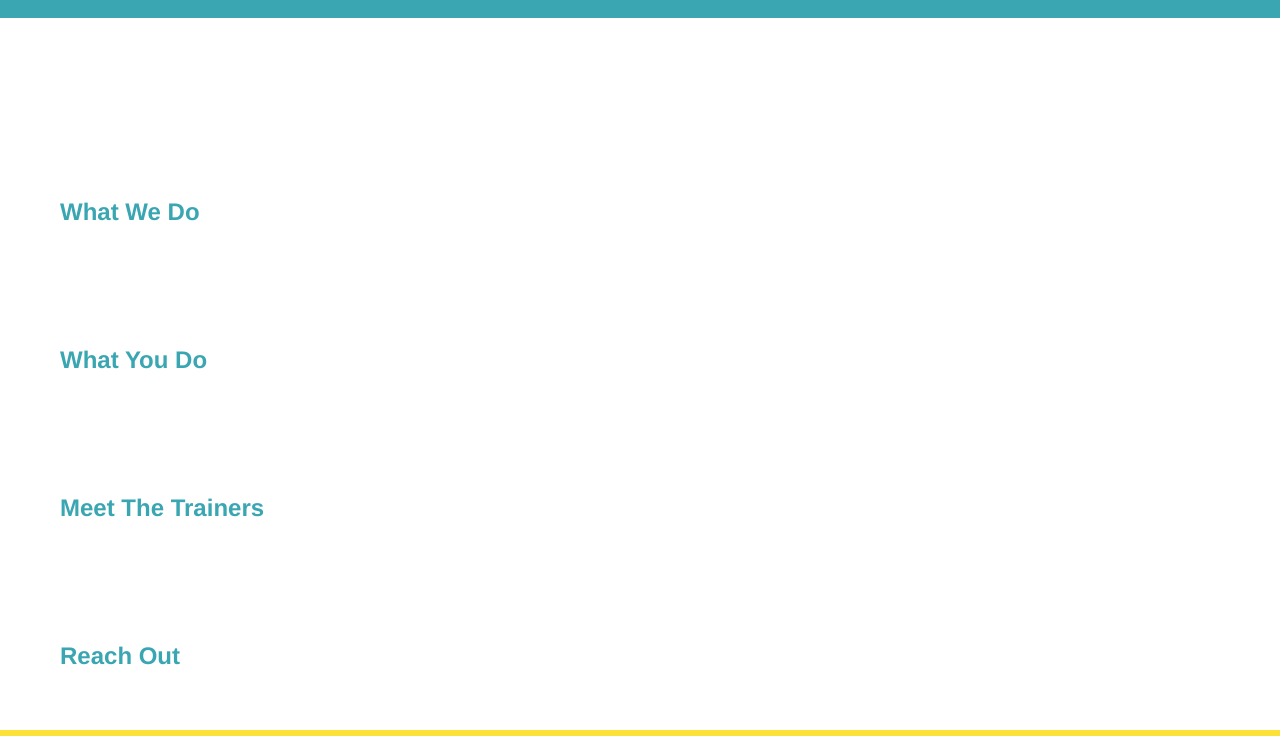
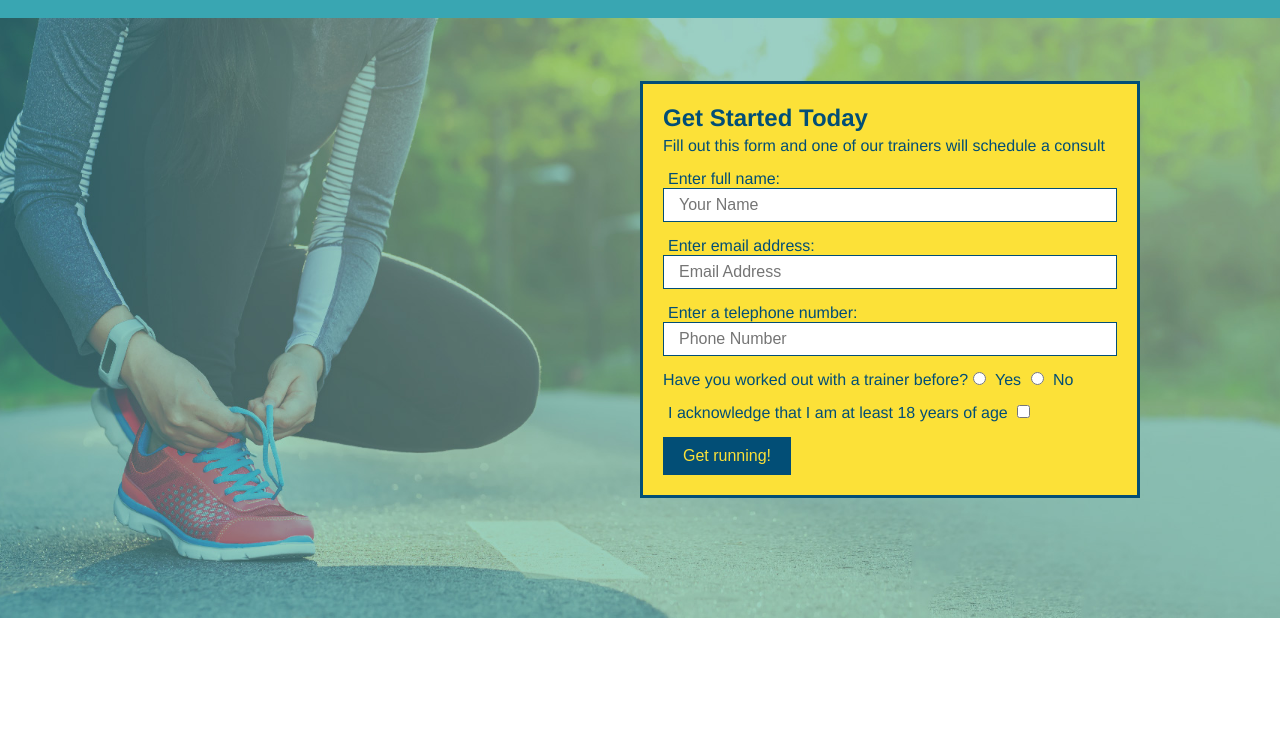
Before and after one commit to Maggie9685/run-buddy, a plain HTML site: page index.html in a window 1280 px wide. Shown: the part 64-800 px from the top of the page. Drawn offline with Linux system fonts and the light colour scheme.

Commit message:
CSS the form

```diff
--- a/index.html
+++ b/index.html
@@ -31,6 +31,35 @@
               </ul>
           </nav>
         </header>
+
+        <section class="hero">
+            <div class="hero-form">
+                <h3>Get Started Today</h3>
+                <p>Fill out this form and one of our trainers will schedule a consult</p>
+                <form>
+                    <label for="name">Enter full name:</label>
+                    <input type="text" placeholder="Your Name" name="name" id="name" class="form-input" />
+
+                    <label for="email">Enter email address:</label>
+                    <input type="email" placeholder="Email Address" name="email" id="email" class="form-input" />
+
+                    <label for="phone">Enter a telephone number:</label>
+                    <input type="tel" placeholder="Phone Number" name="phone" id="phone" class="form-input" />
+                    <p>
+                        Have you worked out with a trainer before?
+                        <input type="radio" name="trainer-confirm" id="trainer-yes" />
+                        <label for="trainer-yes">Yes</label>
+                        <input type="radio" name="trainer-confirm" id="trainer-no" />
+                        <label for="trainer-no">No</label>
+                    </p>
+                    <p>
+                        <label for="checkbox">I acknowledge that I am at least 18 years of age</label>
+                        <input type="checkbox" name="age-confirm" id="checkbox" />
+                    </p>
+                    <button type="submit">Get running!</button>
+                </form>
+            </div>
+        </section>
 
         <!--hero/jumbotron-->
         <section>
```
Also changed, not shown: assets/images/hero-bg.jpg (added).
